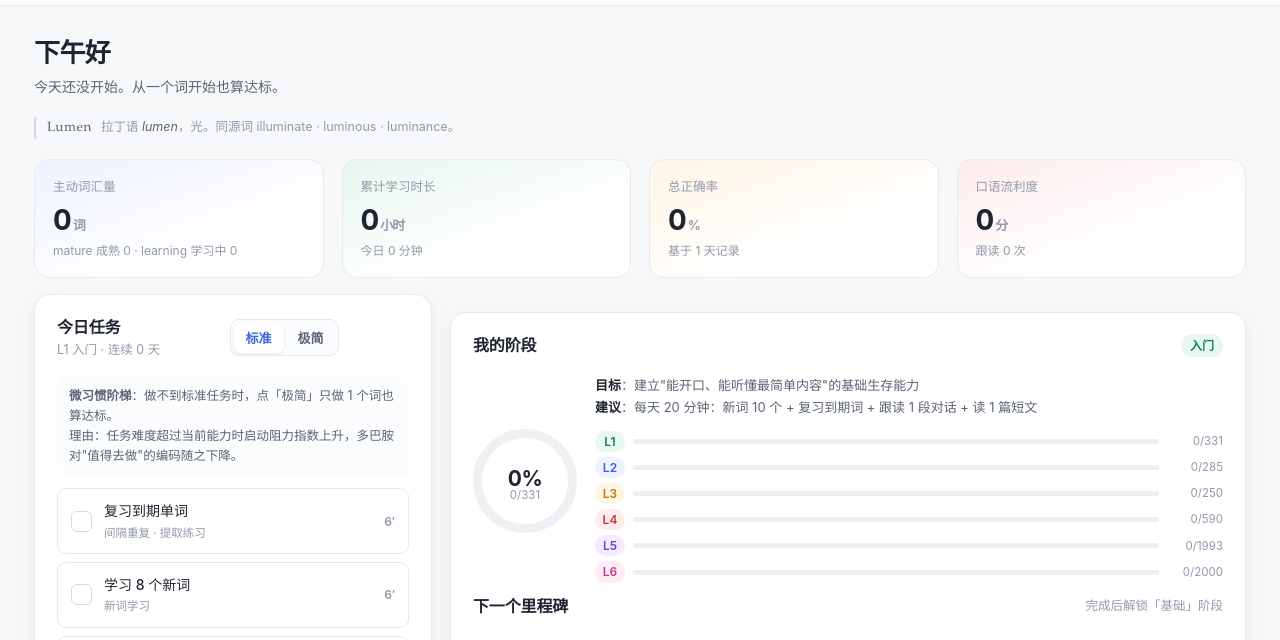
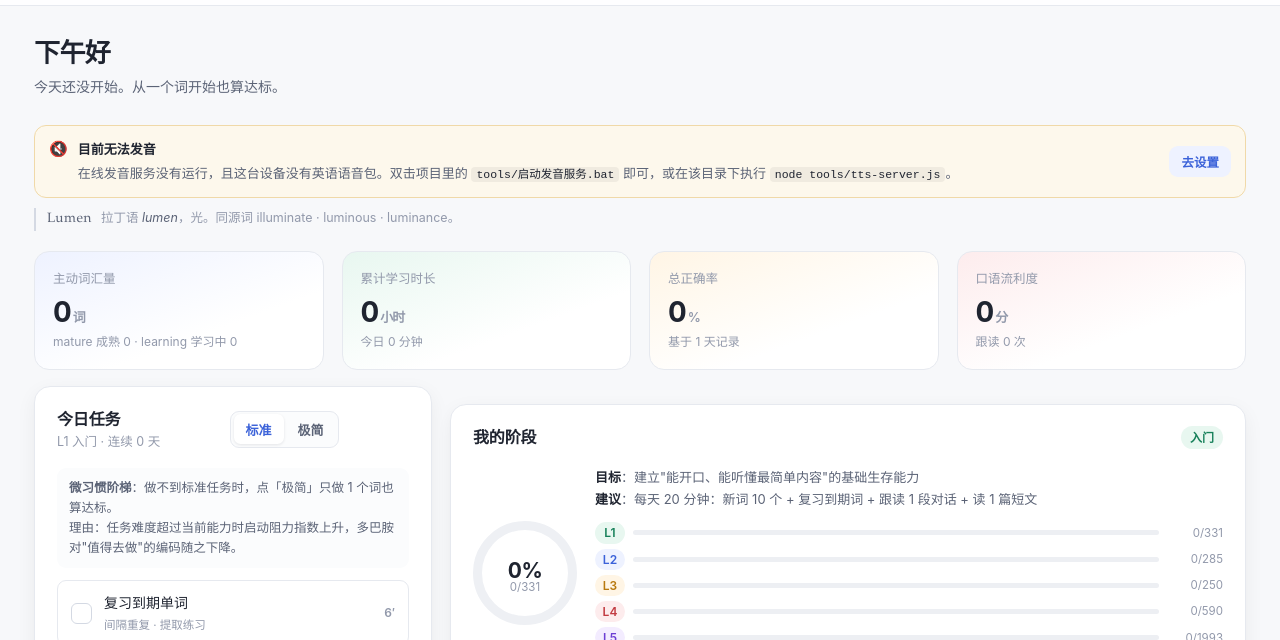
Before and after one commit to iiiii-com/English., a plain HTML site: page index.html in a window 1280 px wide. Shown: the part 94-734 px from the top of the page. Drawn offline with Linux system fonts and the light colour scheme; no server answers.

Commit message:
修复双击打开时在线发音连不上
## 根因：把两种file:// 场景混为一谈

上一轮为避免 App 内白等超时，让 resolveTTSProxy() 对 file:// 返回空串。
但 file:// 不只出现在 App 内 —— 用户在电脑上双击 index.html 也是这个协议，
于是代理地址为空 → 完全连不上，判定变成「不支持」。

复现结果：
  http://127.0.0.1:8792 → base="http://127.0.0.1:8788"  mode=proxy  ✓
  file:// 直接双击      → base="(空)"                 mode=none   ✗

修复：除同源非本机地址外，一律返回 127.0.0.1:8788。
代价可控 —— App 内原生 TTS 优先级高于代理（见 tts.js resolveMode），
代理只在原生未就绪时才会被问到，此时连不上也就是一次快速失败。

## 「已配置」不等于「连得上」

proxyAlive() 的语义是「已配置且未熔断」，未探测过时返回 true。
所以任何依赖它判断「服务是否可用」的逻辑都是错的：
服务根本没启动时，页面看起来一切正常，点发音却毫无反应。

新增真实探测：
  probeProxy()             主动探 /health，4秒超时，返回 Promise<boolean>
  proxyReachable()         最近一次探测结果（null=未探测）
探测在 init 时自动跑一次；播放成功、/voices 成功也会更新状态。

## 总览页主动提示

之前只有去发音设置页才能看到「服务没启动」，
用户得点十几次发音才发现没声音。现在总览页顶部会出现提示条，
直接给出启动命令 + 「去设置」按钮。

显示条件严格限定：本机没有英语语音 **且** 代理确实不通。
只满足一条时（比如本机装了语音包）提示就是噪音。
配色用琥珀色而非红色 —— 这不是报错，是需要用户动手解决的状态。

## README 修正

原文写「双击即用」，与实际不符 —— 发音必须先启动服务。
已改为在快速开始里明确说明，并说明设备自带语音包时的降级行为。

## 测试

回归 99 → 102 项，新增：
  · http 打开时已探测到服务可达
  · 连通性探测接口已导出
  · file:// 打开时也能连上服务（这条正是本次 bug 的回归防护）
APK 重打包 4.8MB，README 与设计说明同步更新。

```diff
--- a/assets/css/style.css
+++ b/assets/css/style.css
@@ -1579,6 +1579,36 @@ a { color: var(--primary); text-decoration: none; }
 .brand-sig .bs-note { font-size: 12.5px; color: var(--text-3); line-height: 1.6; }
 .brand-sig .bs-note i { font-style: italic; color: var(--text-2); }
 
+/* ---------------- 发音不可用提示条 ----------------
+   用琥珀色而非红色：这不是报错，是一个需要用户动手解决的状态。
+   红色会让人以为出了故障、以为要重装点什么。 */
+.tts-banner {
+  display: flex; align-items: flex-start; gap: 10px;
+  margin: 0 0 18px; padding: 12px 14px;
+  border: 1px solid #f0d9a8;
+  background: #fdf8ec;
+  border-radius: 12px;
+}
+.tts-banner .tb-ico { font-size: 15px; line-height: 1.5; flex-shrink: 0; }
+.tts-banner .tb-body {
+  flex: 1; min-width: 0;
+  font-size: 13px; line-height: 1.75; color: var(--text-2);
+}
+.tts-banner .tb-body b { display: block; color: var(--text); margin-bottom: 2px; }
+.tts-banner .tb-body code {
+  font-size: 11.5px; padding: 1px 5px; border-radius: 4px;
+  background: rgba(0, 0, 0, .05); color: var(--text);
+}
+.tts-banner .tb-btn {
+  flex-shrink: 0; padding: 6px 12px; font-size: 12.5px; align-self: center;
+}
+
+@media (max-width: 760px) {
+  .tts-banner { flex-wrap: wrap; padding: 11px 12px; }
+  .tts-banner .tb-body { flex-basis: calc(100% - 30px); }
+  .tts-banner .tb-btn { margin-left: 30px; align-self: flex-start; }
+}
+
 @media (max-width: 760px) {
   .brand-sig { margin: -6px 0 15px; padding-left: 9px; gap: 7px; flex-wrap: nowrap; }
   .brand-sig .bs-word { font-size: 12.5px; flex-shrink: 0; }
--- a/assets/js/app.js
+++ b/assets/js/app.js
@@ -222,6 +222,42 @@
     else sub.textContent = '今天还没开始。从一个词开始也算达标。';
     head.appendChild(sub);
     root.appendChild(head);
+
+    /* ---- 发音状态提示 ----
+       只在「本机没有英语语音」且「代理确实连不上」时出现。
+       两个条件都满足才是真的发不出声；只满足一条时（比如本机装了语音包）
+       提示就是噪音。
+       放在总览页是因为这是用户来的第一页，让他在这里就知道怎么解决，
+       而不是点十几次发音才发现没声音。 */
+    function renderTTSBanner() {
+      var old = root.querySelector('.tts-banner');
+      if (old) old.parentNode.removeChild(old);
+
+      if (!global.TTS) return;
+      // 本机有英语语音就不必打扰——它本身就是一条可用的路径
+      if (global.TTS.hasEnglishVoice && global.TTS.hasEnglishVoice()) return;
+      if (!global.TTS.proxyReachable || global.TTS.proxyReachable() !== false) return;
+
+      var warn = h('div', 'tts-banner');
+      warn.innerHTML = '<span class="tb-ico" aria-hidden="true">🔇</span>'
+        + '<span class="tb-body">'
+        + '<b>目前无法发音</b>'
+        + '在线发音服务没有运行，且这台设备没有英语语音包。'
+        + '双击项目里的 <code>tools/启动发音服务.bat</code> 即可，'
+        + '或在该目录下执行 <code>node tools/tts-server.js</code>。'
+        + '</span>';
+      var wa = h('button', 'btn soft tb-btn', '去设置');
+      wa.type = 'button';
+      wa.onclick = function () { location.hash = 'tttsettings'; };
+      warn.appendChild(wa);
+      // 插在标题之后、品牌注脚之前
+      var anchor = root.querySelector('.brand-sig');
+      if (anchor && anchor.parentNode) anchor.parentNode.insertBefore(warn, anchor);
+      else root.appendChild(warn);
+    }
+
+    // 探测是异步的，所以先渲染内容再补提示条，避免用户看到它"闪一下"
+    setTimeout(renderTTSBanner, 0);
 
     /* 品牌注脚：拉丁词源 + 同源词。
        放在这里而不是设置页，是因为词根模块本身就是站内内容——
@@ -985,30 +1021,28 @@
 
   /* 代理发音地址解析。
      优先级：
-       1. 用户在设置里手填的（localStorage.ttsProxy）
-       2. 同源部署 —— 正式上线后把 tts-server 挂在同域的 /tts 下即可，不用改代码
-       3. 本机开发端口 8788
-     Android App 走的是 file:// 或本地 asset，同源那条不成立，
-     会落到 127.0.0.1:8788 —— 前提是手机上也有代理在监听，
-     这在设置页有对应的开关和状态显示。 */
+       1. 用户手填的（localStorage.lumen.ttsProxy，填 'off' 可关闭）
+       2. 与页面同源的非本机地址 → 假设 /tts 是代理挂载点（正式部署走这条）
+       3. 其余一律 127.0.0.1:8788（本地开发、file:// 直接打开、App 内）
+
+     第3 条曾经给 App 内（file://）返回空串，想法是「手机上不会跑这个服务，
+     配上地址会白等超时」。但 file:// 不只出现在 App 内——
+     用户在电脑上双击 index.html 也是这个协议，于是「连不上」。
+     这是把两种场景混为一谈。
+     代价其实可控：App 内原生 TTS 优先级高于代理（见 tts.js resolveMode），
+     代理只在原生未就绪时才会被问到，此时再连不上也就是一次快速失败，
+     不影响 App 的正常使用。 */
   function resolveTTSProxy() {
     var custom = '';
     try { custom = String(localStorage.getItem('lumen.ttsProxy') || '').trim(); } catch (e) {}
     if (custom === 'off') return '';
     if (custom) return custom;
-    // 与页面同源且不是本地文件协议时，假设 /tts 是代理挂载点
     if (location.protocol === 'http:' || location.protocol === 'https:') {
       if (location.hostname !== '127.0.0.1' && location.hostname !== 'localhost') {
         return location.origin + '/tts';
       }
-      return 'http://127.0.0.1:8788';
     }
-    /* App 内（file:// 载入本地资源）：默认不配代理。
-       App 有原生 TTS 引擎，能读整句、零延迟、离线可用。
-       手机上通常不会跑着这个 Node 服务，若配上代理地址，
-       原生一旦未就绪就会先白等 8 秒超时才回落——反而更差。
-       真要用代理，可以在设置页手填地址（localStorage.lumen.ttsProxy）。*/
-    return '';
+    return 'http://127.0.0.1:8788';
   }
 
   function init() {
@@ -1021,6 +1055,17 @@
       // 顺序反了会导致首屏显示"无英语语音"的错误提示。
       try { global.TTS.setProxy(resolveTTSProxy()); } catch (e) {}
       global.TTS.init();
+      /* 主动探一次服务连通性。
+         「已配置」和「连得上」是两件事——地址写对了但服务没启动时，
+         页面看起来一切正常，点发音却毫无反应，必须先探清楚再决定要不要提示。*/
+      try {
+        if (global.TTS.probeProxy) {
+          global.TTS.probeProxy().then(function (ok) {
+            // 探测结果会影响总览页的提示条，此时首屏可能已渲染完
+            if (!ok && current === 'dash') render();
+          });
+        }
+      } catch (e) {}
     }
     if (global.PWA) global.PWA.init();
     buildNav();
--- a/assets/js/tts.js
+++ b/assets/js/tts.js
@@ -252,6 +252,50 @@
     return proxyConfigured();
   }
 
+  /* ---- 连通性探测 ----
+     proxyAlive() 的语义是「已配置且未熔断」，不等于「连得上」。
+     未探测过时它会返回 true——于是总览页那条「无法发音」提示永远不会出现，
+     而实际上服务可能根本没启动。
+     所以这里单独维护一个真实的探测结果，供 UI 判断。 */
+  var proxyReachable = null;   // null=未探测  true=通  false=不通
+
+  function markProxyReachable(v) {
+    proxyReachable = v;
+    global.__ttsProxyReachable = v;
+  }
+
+  /** 主动探一次 /health。返回 Promise<boolean>，不抛错。 */
+  function probeProxy() {
+    if (!proxyConfigured()) return Promise.resolve(false);
+    var ctl = null;
+    var timer = null;
+    return new Promise(function (resolve) {
+      ctl = typeof AbortController !== 'undefined' ? new AbortController() : null;
+      // 服务没启动时连接会被拒，通常 1-2 秒内就有结果；
+      // 4 秒还没回来说明地址不对或被防火墙拦了。
+      timer = setTimeout(function () {
+        if (ctl) { try { ctl.abort(); } catch (e) { /* 忽略 */ } }
+        markProxyReachable(false);
+        resolve(false);
+      }, 4000);
+      fetch(PROXY_BASE + '/health', ctl ? { signal: ctl.signal } : undefined)
+        .then(function (r) { return r.json(); })
+        .then(function (j) {
+          clearTimeout(timer);
+          markProxyReachable(!!(j && j.ok));
+          resolve(!!(j && j.ok));
+        })
+        .catch(function () {
+          clearTimeout(timer);
+          markProxyReachable(false);
+          resolve(false);
+        });
+    });
+  }
+
+  /** 最近一次探测结果。null 表示还没探过。 */
+  function proxyReachableNow() { return proxyReachable; }
+
   function markProxyFail() {
     proxyUnavailable = true;
     global.__ttsProxyFailAt = Date.now();
@@ -307,6 +351,7 @@
       }
 
       a.onplaying = function () {
+        markProxyReachable(true);
         if (o && o.onstart) { try { o.onstart(a); } catch (e) { /* 忽略 */ } }
         startKeepAlive();
       };
@@ -318,6 +363,7 @@
       a.onerror = function () {
         stopKeepAlive();
         markProxyFail();
+        markProxyReachable(false);
         done(false);
         if (o && o.onerror) { try { o.onerror('proxy-error'); } catch (e) { /* 忽略 */ } }
       };
@@ -1018,12 +1064,14 @@
     },
     getProxy: function () { return PROXY_BASE; },
     proxyAlive: proxyAlive,
+    probeProxy: probeProxy,
+    proxyReachable: proxyReachableNow,
     proxyVoices: function () {
       if (!PROXY_BASE) return Promise.resolve([]);
       return fetch(PROXY_BASE + '/voices')
         .then(function (r) { return r.json(); })
-        .then(function (j) { return (j && j.voices) || []; })
-        .catch(function () { return []; });
+        .then(function (j) { markProxyReachable(true); return (j && j.voices) || []; })
+        .catch(function () { markProxyReachable(false); return []; });
     },
     /** 预热：提前合成，让浏览器侧缓存住音频，避免首次点击有合成延迟 */
     warmup: function (texts) {
```
Also changed, not shown: test/verify-modules.js (+34 -0 lines), README.md.
